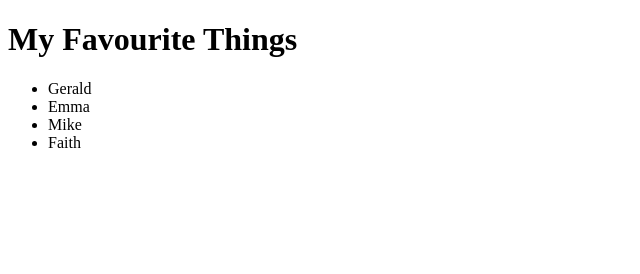
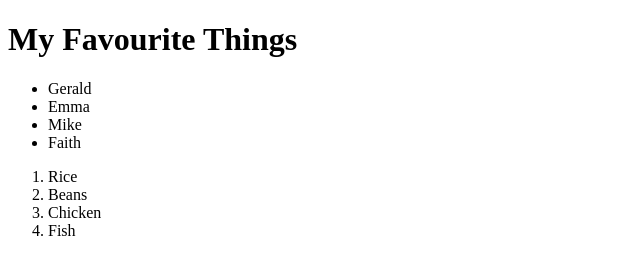
Before and after one commit to Okello-Ojok/my-first-webpage, a plain HTML site: page my-favourite-things.html in a window 1280 px wide. Shown: the whole page, without its empty margins (0-640 px from the left). Drawn offline with Linux system fonts and the light colour scheme.

Commit message:
adding ordered list

```diff
--- a/my-favourite-things.html
+++ b/my-favourite-things.html
@@ -14,6 +14,13 @@
             <li>Mike</li>
             <li>Faith</li>
         </ul>
+
+        <ol>
+            <li>Rice</li>
+            <li>Beans</li>
+            <li>Chicken</li>
+            <li>Fish</li>
+        </ol>
 
     </body>
 
```
